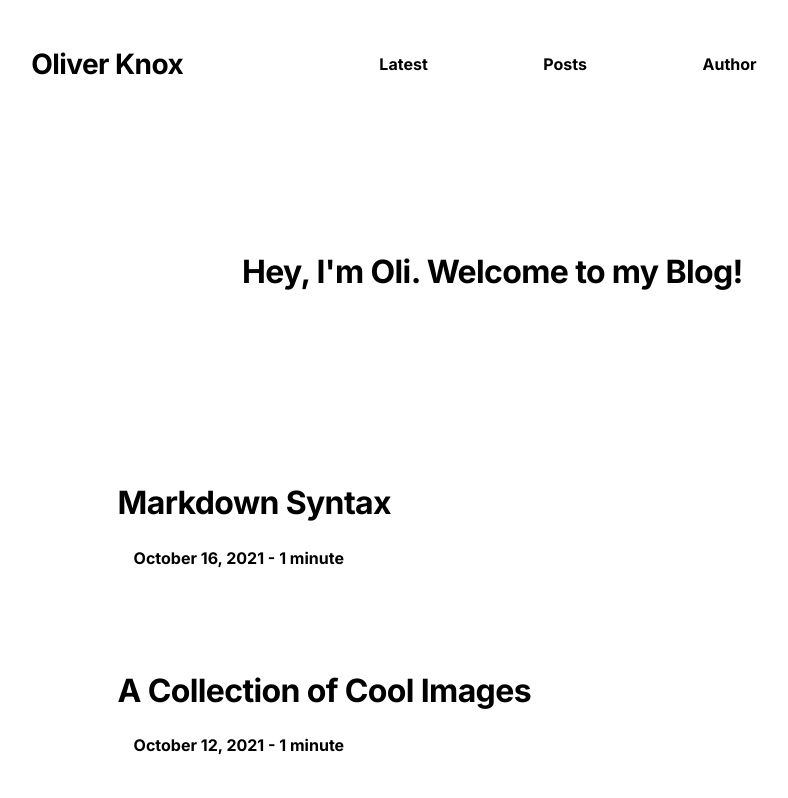
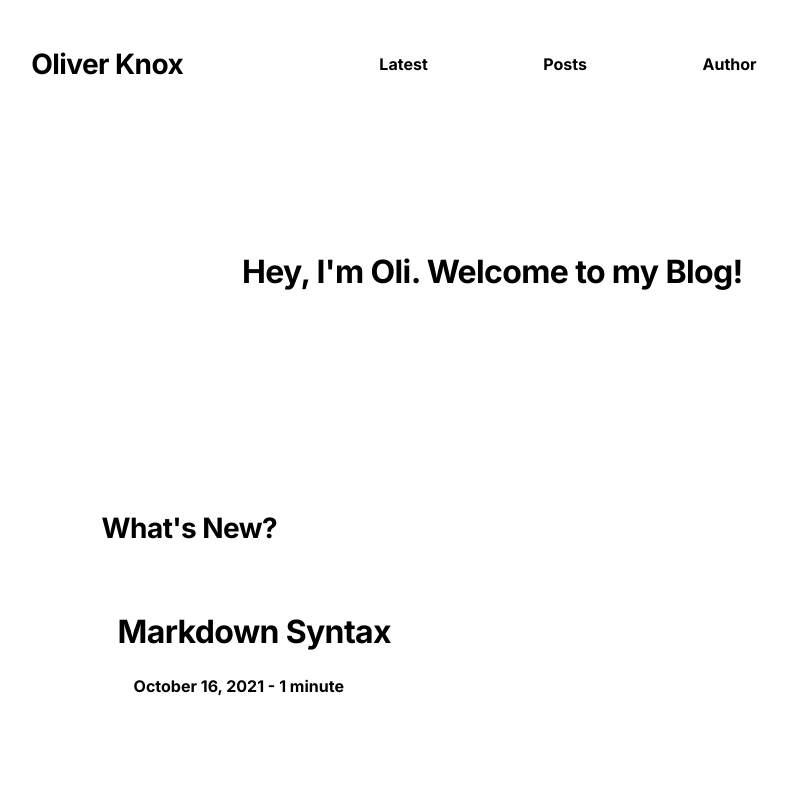
Before and after one commit to oliverroyknox/blog, a Gatsby site: page / in a window 1280 px wide. Shown: the top 798 px of the page, without its empty margins (132-920 px from the left). Built offline with nearby package versions, Linux system fonts and the light colour scheme; Gatsby itself is replaced by a stand-in of ours.

Commit message:
Added section header to list of recent blog posts

```diff
--- a/src/pages/index.js
+++ b/src/pages/index.js
@@ -16,6 +16,7 @@ export default function IndexPage({ data }) {
           <div className="hero">
             <h1>Hey, I'm Oli. Welcome to my Blog!</h1>
           </div>
+          <h2>What's New?</h2>
             {edges.map(({ node }) => <PostCard key={node.id} {...node} /> )}
         </div>
       </div>
```
